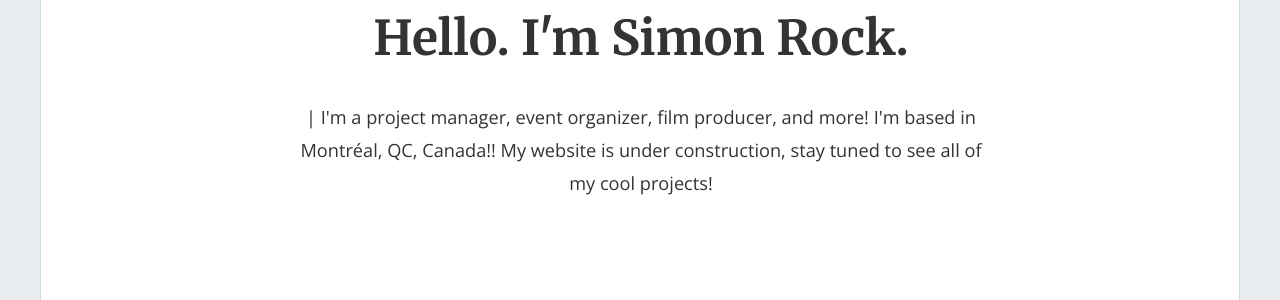
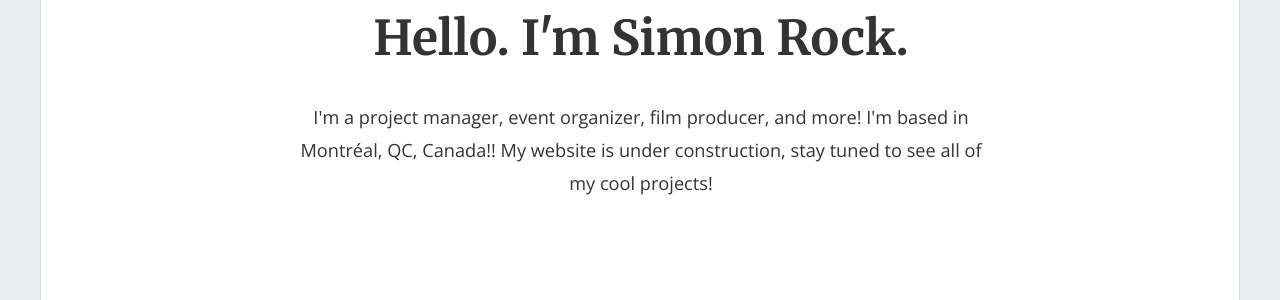
Before and after one commit to ShyPete/simonrock.github.io, a Jekyll site: the page built from index.html, in a window 1280 px wide and 900 px high. Shown: the part 148-448 px from the top of the window. Built offline with Jekyll 4.4.1, drawn with Linux system fonts in a browser that asks for light colours; nearby versions of some CDN libraries; the list of posts is cut into pages by our own code.

```diff
--- a/_config.yml
+++ b/_config.yml
@@ -15,10 +15,10 @@
 # in the templates via {{ site.myvariable }}.
 title: "Hello. I'm Simon Rock."
 email: "simon@simonrock.com"
-description: "|
-I'm a project manager, event organizer, film producer, and more!
-I'm based in Montréal, QC, Canada!!
-My website is under construction, stay tuned to see all of my cool projects!"
+description: |
+  I'm a project manager, event organizer, film producer, and more!
+  I'm based in Montréal, QC, Canada!!
+  My website is under construction, stay tuned to see all of my cool projects!
 baseurl: "" # the subpath of your site, e.g. /blog
 url: "https://simonrock.com" # the base hostname & protocol for your site, e.g. https://example.com
 twitter_username: 'jamigibbs'
```
